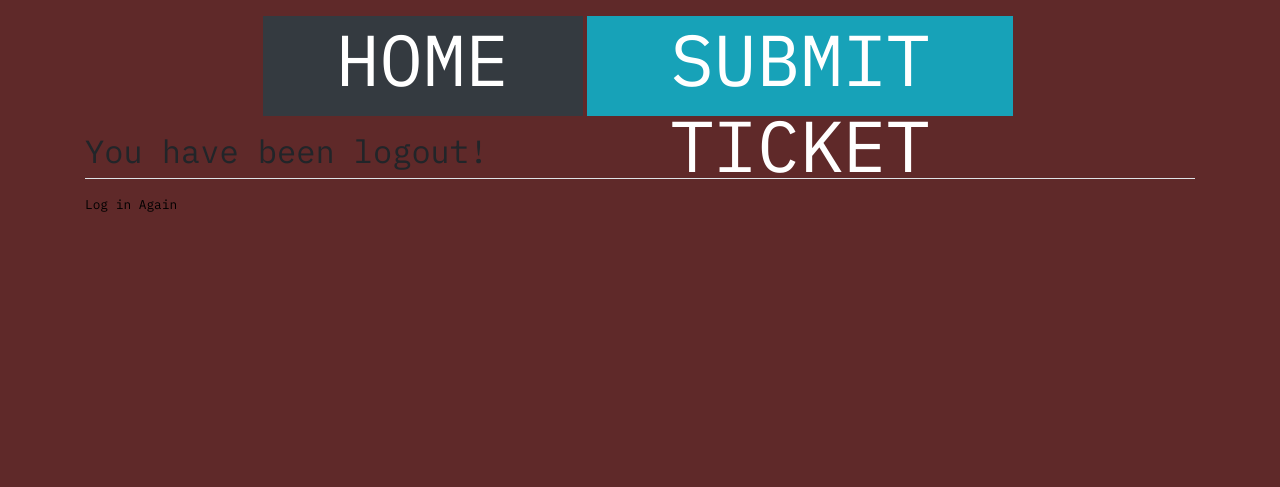
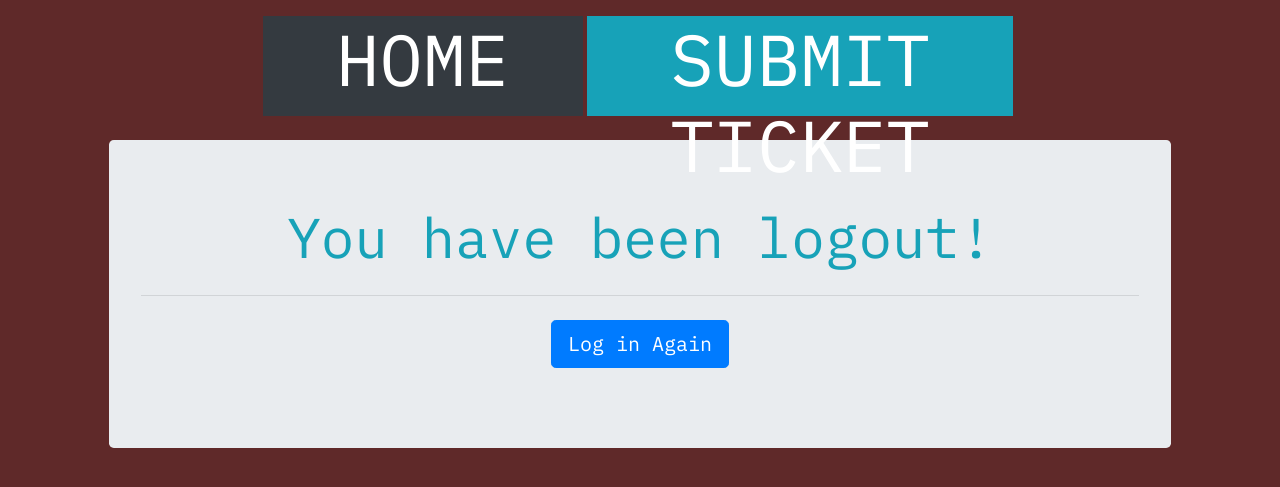
Before and after one commit to karki011/bugstracker, a Django app: page /logout/ in a window 1280 px wide. Shown: the top 487 px of the page. Run offline with Django 3.2, Linux system fonts and the light colour scheme; some libraries are stand-ins or nearby versions.

Commit message:
added css in login and logout page

```diff
--- a/bugs/templates/bugs/login.html
+++ b/bugs/templates/bugs/login.html
@@ -1,7 +1,7 @@
 {%extends 'base.html'%}
 {% load crispy_forms_tags%}
 {% block content%}
-<div class="content-section">
+<div class="jumbotron mx-auto w-50 mt-5">
 
     <form action="" method="post">
 
--- a/bugs/templates/bugs/logout.html
+++ b/bugs/templates/bugs/logout.html
@@ -1,9 +1,15 @@
 {%extends 'base.html'%}
 {% block content%}
-<h2>You have been logout!</h2>
-<div class="border-top pt-3">
-    <small class="text-muted">
-        <a  href="{%url 'login'%}">Log in Again</a>
-    </small>
+
+<div class="jumbotron text-center m-4 ">
+  <h1 class="display-4 text-info">
+     <strong>
+         You have been logout!
+     </strong>
+  </h1>
+  <hr class="my-4">
+  <p class="lead">
+    <a class="btn btn-primary btn-lg" href="{%url 'login'%}" role="button">Log in Again</a>
+  </p>
 </div>
 {%endblock content%}
```
